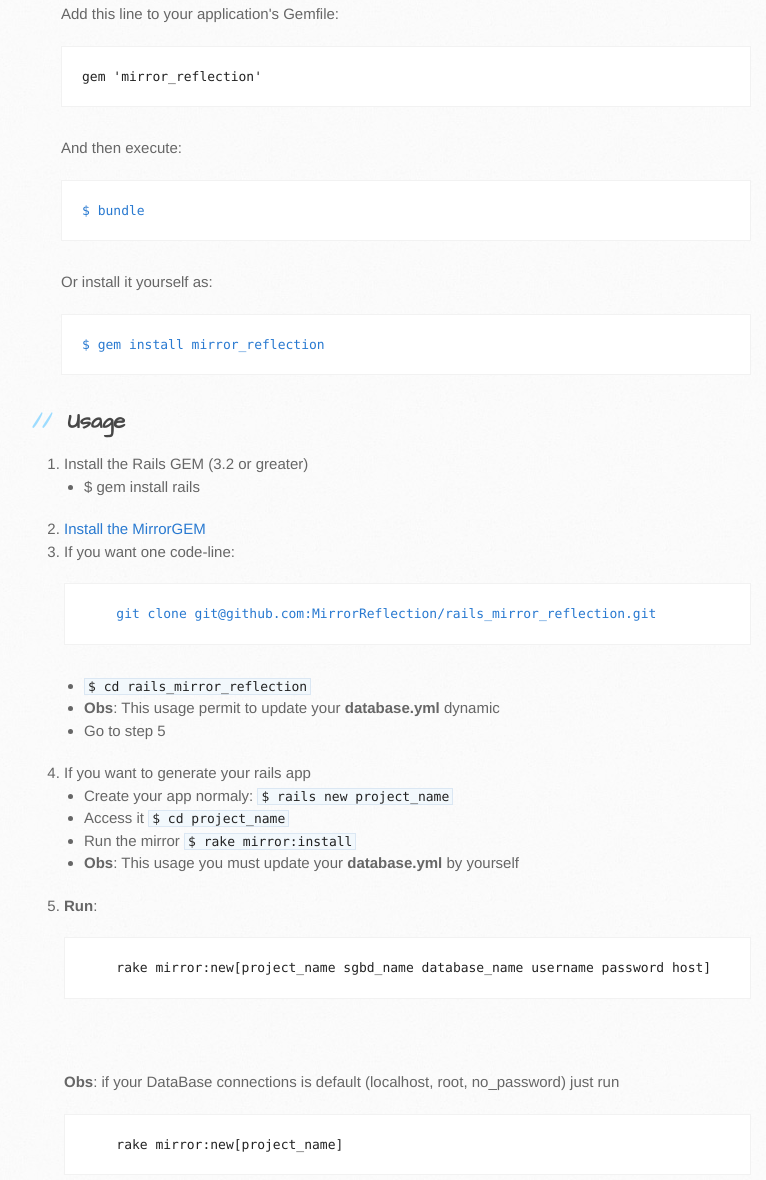
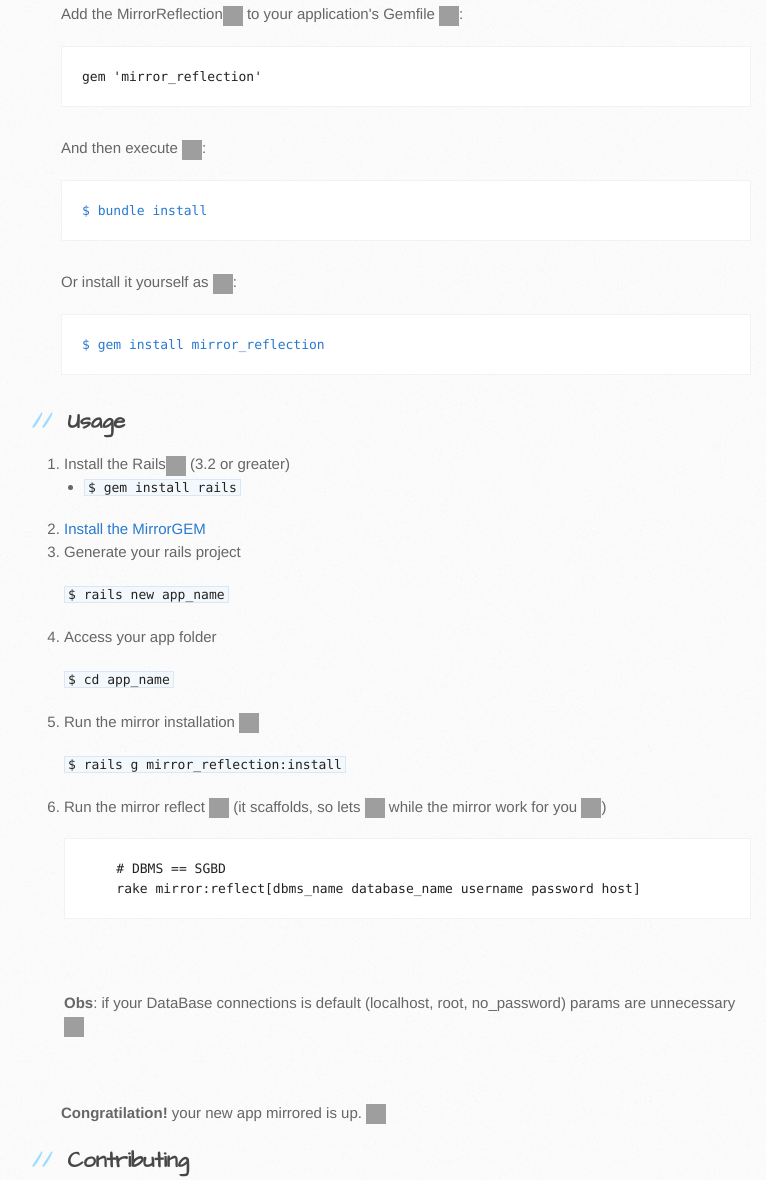
Before and after one commit to MirrorDB/rails-mirror-db, a plain HTML site: page index.html in a window 1280 px wide. Shown: the part 801-1981 px from the top of the page, without its empty margins (109-875 px from the left). Drawn offline with Linux system fonts and the light colour scheme; grey boxes are pictures that could not be loaded.

```diff
--- a/index.html
+++ b/index.html
@@ -37,16 +37,16 @@
 <h2>
 <a id="installation" class="anchor" href="#installation" aria-hidden="true"><span class="octicon octicon-link"></span></a>Installation</h2>
 
-<p>Add this line to your application's Gemfile:</p>
+<p>Add the MirrorReflection<img class="emoji" title=":gem:" alt=":gem:" src="https://assets-cdn.github.com/images/icons/emoji/unicode/1f48e.png" height="20" width="20" align="absmiddle"> to your application's Gemfile <img class="emoji" title=":page_facing_up:" alt=":page_facing_up:" src="https://assets-cdn.github.com/images/icons/emoji/unicode/1f4c4.png" height="20" width="20" align="absmiddle">:</p>
 
 <div class="highlight highlight-ruby"><pre><span class="pl-k">gem</span> <span class="pl-s1"><span class="pl-pds">'</span>mirror_reflection<span class="pl-pds">'</span></span></pre></div>
 
-<p>And then execute:</p>
+<p>And then execute <img class="emoji" title=":arrow_forward:" alt=":arrow_forward:" src="https://assets-cdn.github.com/images/icons/emoji/unicode/25b6.png" height="20" width="20" align="absmiddle">:</p>
 
-<pre><code>$ bundle
+<pre><code>$ bundle install
 </code></pre>
 
-<p>Or install it yourself as:</p>
+<p>Or install it yourself as <img class="emoji" title=":arrow_forward:" alt=":arrow_forward:" src="https://assets-cdn.github.com/images/icons/emoji/unicode/25b6.png" height="20" width="20" align="absmiddle">:</p>
 
 <pre><code>$ gem install mirror_reflection
 </code></pre>
@@ -55,54 +55,42 @@
 <a id="usage" class="anchor" href="#usage" aria-hidden="true"><span class="octicon octicon-link"></span></a>Usage</h2>
 
 <ol>
-<li>Install the Rails GEM (3.2 or greater)
+<li>Install the Rails<img class="emoji" title=":gem:" alt=":gem:" src="https://assets-cdn.github.com/images/icons/emoji/unicode/1f48e.png" height="20" width="20" align="absmiddle"> (3.2 or greater)
 
 <ul>
-<li>$ gem install rails</li>
+<li><code>$ gem install rails</code></li>
 </ul>
 </li>
 <li><a href="#installation">Install the MirrorGEM</a></li>
 <li>
-<p>If you want one code-line:</p>
+<p>Generate your rails project</p>
 
-<pre lang="git"><code>    git clone git@github.com:MirrorReflection/rails_mirror_reflection.git
-</code></pre>
-
-<ul>
-<li><code>$ cd rails_mirror_reflection</code></li>
-<li>
-<strong>Obs</strong>: This usage permit to update your <strong>database.yml</strong> dynamic</li>
-<li>Go to step 5</li>
-</ul>
-</li>
-<li>If you want to generate your rails app
-
-<ul>
-<li>Create your app normaly: <code>$ rails new project_name</code>
-</li>
-<li>Access it <code>$ cd project_name</code>
-</li>
-<li>Run the mirror <code>$ rake mirror:install</code>
+<p><code>$ rails new app_name</code></p>
 </li>
 <li>
-<strong>Obs</strong>: This usage you must update your <strong>database.yml</strong> by yourself</li>
-</ul>
+<p>Access your app folder</p>
+
+<p><code>$ cd app_name</code></p>
 </li>
 <li>
-<p><strong>Run</strong>:     </p>
+<p>Run the mirror installation <img class="emoji" title=":dash:" alt=":dash:" src="https://assets-cdn.github.com/images/icons/emoji/unicode/1f4a8.png" height="20" width="20" align="absmiddle"></p>
 
-<div class="highlight highlight-ruby"><pre>    rake <span class="pl-c1">mirror:</span><span class="pl-k">new</span>[project_name sgbd_name database_name username password host]</pre></div>
+<p><code>$ rails g mirror_reflection:install</code></p>
+</li>
+<li>
+<p>Run the mirror reflect <img class="emoji" title=":boom:" alt=":boom:" src="https://assets-cdn.github.com/images/icons/emoji/unicode/1f4a5.png" height="20" width="20" align="absmiddle"> (it scaffolds, so lets <img class="emoji" title=":pizza:" alt=":pizza:" src="https://assets-cdn.github.com/images/icons/emoji/unicode/1f355.png" height="20" width="20" align="absmiddle"> while the mirror work for you <img class="emoji" title=":tada:" alt=":tada:" src="https://assets-cdn.github.com/images/icons/emoji/unicode/1f389.png" height="20" width="20" align="absmiddle">)</p>
+
+<div class="highlight highlight-rake"><pre>    <span class="pl-c"># DBMS == SGBD </span>
+    rake <span class="pl-c1">mirror:</span>reflect[dbms_name database_name username password host]</pre></div>
 
 <p><br></p>
 
-<p><strong>Obs</strong>: if your DataBase connections is default (localhost, root, no_password) just run</p>
-
-<div class="highlight highlight-ruby"><pre>    rake <span class="pl-c1">mirror:</span><span class="pl-k">new</span>[project_name]</pre></div>
+<p><strong>Obs</strong>: if your DataBase connections is default (localhost, root, no_password) params are unnecessary <img class="emoji" title=":beers:" alt=":beers:" src="https://assets-cdn.github.com/images/icons/emoji/unicode/1f37b.png" height="20" width="20" align="absmiddle"></p>
+</li>
+</ol>
 
 <p><br><br>
-<strong>Congratilation!</strong> your new app mirrored is up.</p>
-</li>
-</ol>
+<strong>Congratilation!</strong> your new app mirrored is up. <img class="emoji" title=":tada:" alt=":tada:" src="https://assets-cdn.github.com/images/icons/emoji/unicode/1f389.png" height="20" width="20" align="absmiddle"></p>
 
 <h2>
 <a id="contributing" class="anchor" href="#contributing" aria-hidden="true"><span class="octicon octicon-link"></span></a>Contributing</h2>
```
Also changed, not shown: params.json (+1 -1 lines).
